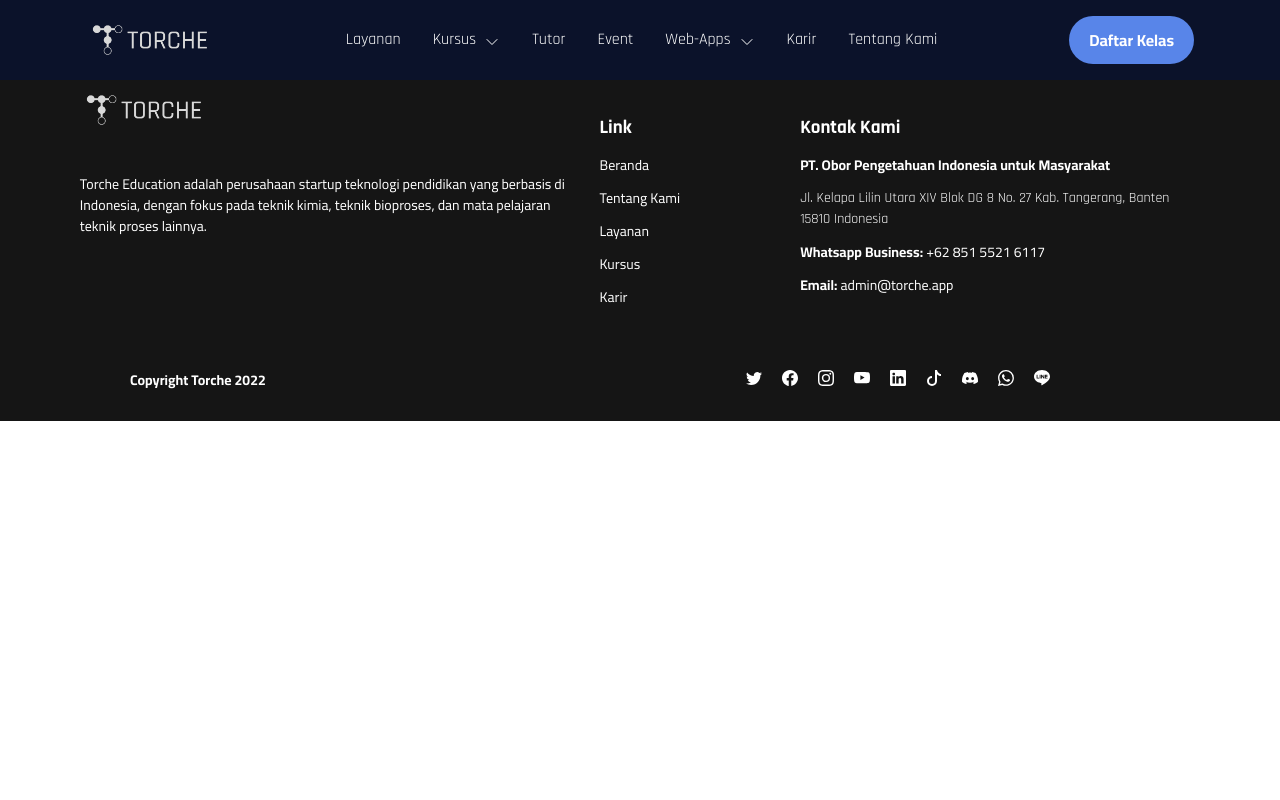
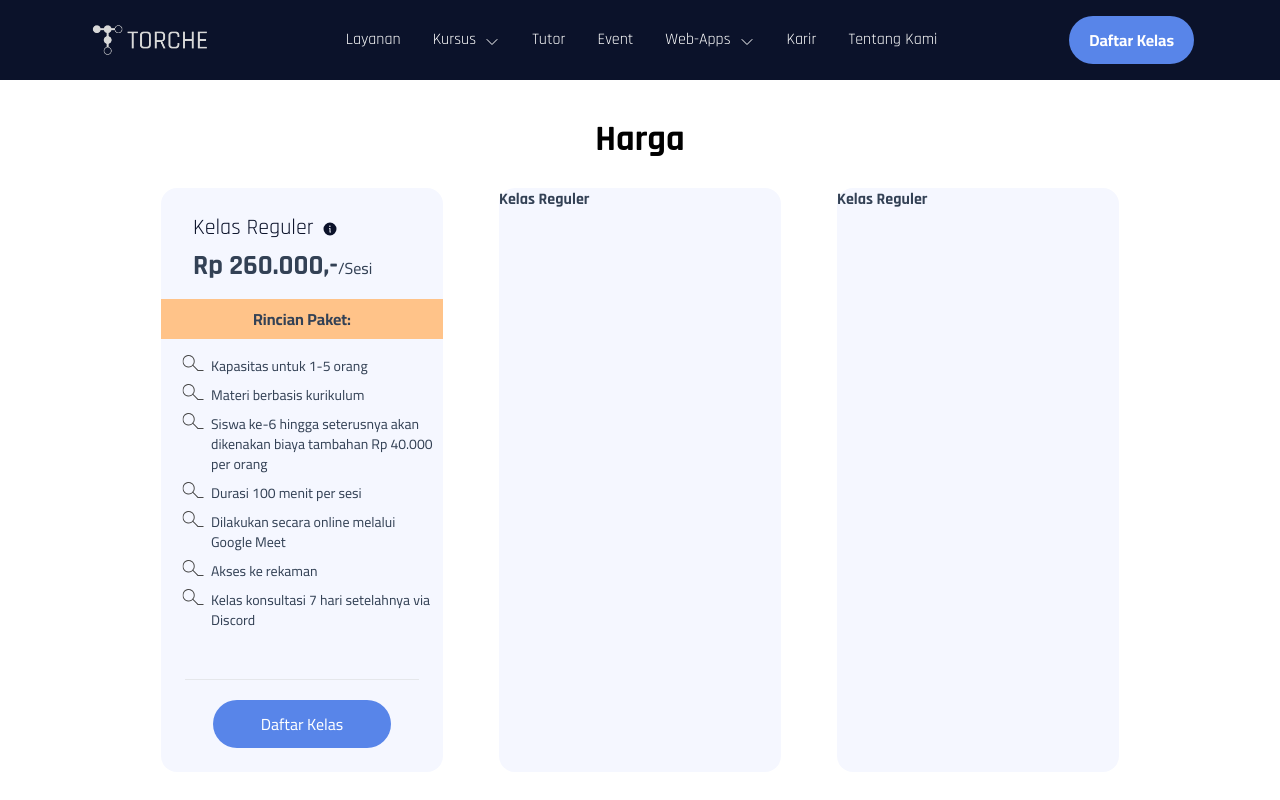
Before and after one commit to sampangeran/MERN-Stack, a Next.js app: page /pricing in a window 1280 px wide. Shown: the top 800 px of the page. Built offline with nearby package versions, Linux system fonts and the light colour scheme.

Commit message:
[+] add pricing card WIP

```diff
--- a/src/pages/pricing/index.tsx
+++ b/src/pages/pricing/index.tsx
@@ -1,8 +1,61 @@
 import { NextPage } from 'next';
 import React from 'react';
+import styles from './styles.module.css';
+import ICONS from '@/assets/icons';
 
 const  PricingPage: NextPage = () =>  {
-  return <div>This is Pricing Page</div>;
+  return <div className='mt-[80px]'>
+    <div className='py-10 flex flex-col justify-center items-center '>
+      <h1 className='text-4xl text-black'>Harga</h1>
+
+      <div className='flex'>
+
+        <div className='w-[282px] h-[584px] m-7 flex flex-col bg-[#F5F7FF] rounded-2xl'>
+          <div className='h-full'>
+            <div className="pt-6 pl-8 pr-6 pb-3">
+              <div className='flex items-center gap-x-2'>
+                <h2 className='text-[22px] text-[#0B122A] font-medium text-left'>Kelas Reguler</h2>
+                <div className={`${styles["hdg-label-info"]} relative`}>
+                  <svg className={styles["icon"]} xmlns="http://www.w3.org/2000/svg" width="1em" height="1em" preserveAspectRatio="xMidYMid meet" viewBox="0 0 256 256"><path fill="#0b122a" d="M128 24a104 104 0 1 0 104 104A104.1 104.1 0 0 0 128 24Zm-2 48a12 12 0 1 1-12 12a12 12 0 0 1 12-12Zm10 112h-8a8 8 0 0 1-8-8v-48a8 8 0 0 1 0-16h8a8 8 0 0 1 8 8v48a8 8 0 0 1 0 16Z"/></svg>
+                  <div className={styles["hdg-label-popup"]}>
+                    Lorem ipsum dolor sit amet consectetur.
+                  </div>
+                </div>
+              </div>
+              <p><span className='text-[28px] font-rajdhani font-bold'>Rp 260.000,-</span>/Sesi</p>
+            </div>
+            <div className='bg-[#FFC389] w-full py-2 text-center font-bold'>
+              Rincian Paket:
+            </div>
+            <div className='max-w-full pr-2 pt-2'>
+              <ul className='ml-[50px]'>
+                <li className="mt-2 text-sm" style={{listStyleImage: `url(${ICONS.search.src})`}}>Kapasitas untuk 1-5 orang</li>
+                <li className="mt-2 text-sm" style={{listStyleImage: `url(${ICONS.search.src})`}}>Materi berbasis kurikulum</li>
+                <li className="mt-2 text-sm" style={{listStyleImage: `url(${ICONS.search.src})`}}>Siswa ke-6 hingga seterusnya akan dikenakan biaya tambahan Rp 40.000 per orang</li>
+                <li className="mt-2 text-sm" style={{listStyleImage: `url(${ICONS.search.src})`}}>Durasi 100 menit per sesi</li>
+                <li className="mt-2 text-sm" style={{listStyleImage: `url(${ICONS.search.src})`}}>Dilakukan secara online melalui Google Meet</li>
+                <li className="mt-2 text-sm" style={{listStyleImage: `url(${ICONS.search.src})`}}>Akses ke rekaman</li>
+                <li className="mt-2 text-sm" style={{listStyleImage: `url(${ICONS.search.src})`}}>Kelas konsultasi 7 hari setelahnya via Discord</li>
+              </ul>
+            </div>
+          </div>
+          <div className='px-6 pb-6 flex flex-col items-center'>
+            <hr className='w-full' />
+            <button className='bg-[#5885E9] text-white rounded-full p-3 px-12 mt-[20px] '>Daftar Kelas</button>
+          </div>
+        </div>
+
+        <div className='w-[282px] h-[584px] m-7 flex bg-[#F5F7FF] rounded-2xl'>
+          <h2>Kelas Reguler</h2>
+        </div>
+
+        <div className='w-[282px] h-[584px] m-7 flex bg-[#F5F7FF] rounded-2xl'>
+          <h2>Kelas Reguler</h2>
+        </div>
+
+      </div>
+    </div>
+  </div>;
 }
 
 export default PricingPage
--- /dev/null
+++ b/src/pages/pricing/styles.module.css
@@ -0,0 +1,30 @@
+.hdg-label-popup {
+    position: absolute;
+    display: none;
+    top: -40px;
+    left: -140px;
+    background-color: black;
+    padding: 5px 10px;
+    border-radius: 10px;
+    color: white;
+    width: max-content;
+  }
+
+  .hdg-label-popup::after {
+    content: " ";
+    position: absolute;
+    top: 100%; /* At the bottom of the tooltip */
+    left: 50%;
+    margin-left: -5px;
+    border-width: 5px;
+    border-style: solid;
+    border-color: black transparent transparent transparent;
+  }
+
+  .icon:hover~.hdg-label-popup {
+    display: block
+  }
+
+  .list {
+    list-style-image: url(/src/assets/icons/search.png);
+  }
```
